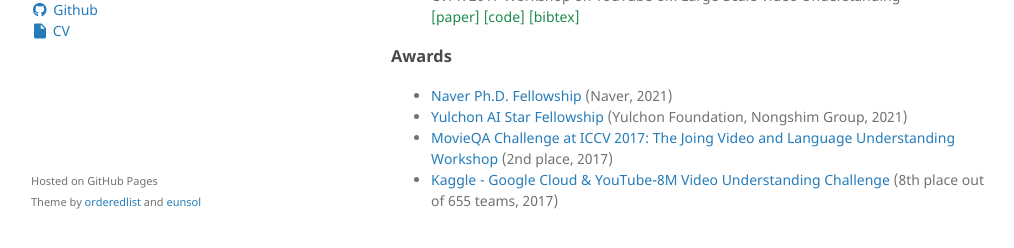
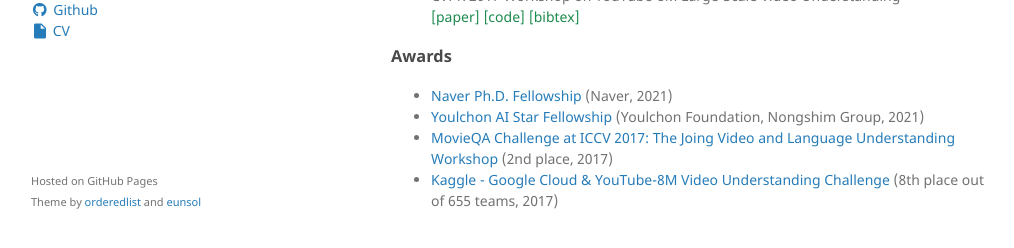
Before and after one commit to sangho-vision/sangho-vision.github.io, a Jekyll site: the page built from index.md, in a window 1280 px wide and 900 px high, scrolled down 783 px. Shown: the part 619-867 px from the top of the window, without its empty margins (129-1143 px from the left). Built offline with Jekyll 4.4.1, drawn with Linux system fonts in a browser that asks for light colours; a style sheet for code colours, icons or effects is not loaded.

Commit message:
awards typos fixed

```diff
--- a/index.md
+++ b/index.md
@@ -98,6 +98,6 @@ CVPR 2017 Workshop on YouTube-8M Large-Scale Video Understanding <br/>
 ### Awards
 
 - [Naver Ph.D. Fellowship](https://sangho-vision.github.io/) (Naver, 2021)
-- [Yulchon AI Star Fellowship](https://aiis.snu.ac.kr/bbs/board.php?bo_table=eng4_3) (Yulchon Foundation, Nongshim Group, 2021)
+- [Youlchon AI Star Fellowship](https://aiis.snu.ac.kr/bbs/board.php?bo_table=eng4_3) (Youlchon Foundation, Nongshim Group, 2021)
 - [MovieQA Challenge at ICCV 2017: The Joing Video and Language Understanding Workshop](http://movieqa.cs.toronto.edu/workshops/iccv2017/) (2nd place, 2017)
 - [Kaggle - Google Cloud & YouTube-8M Video Understanding Challenge](https://www.kaggle.com/c/youtube8m/leaderboard) (8th place out of 655 teams, 2017)
```
